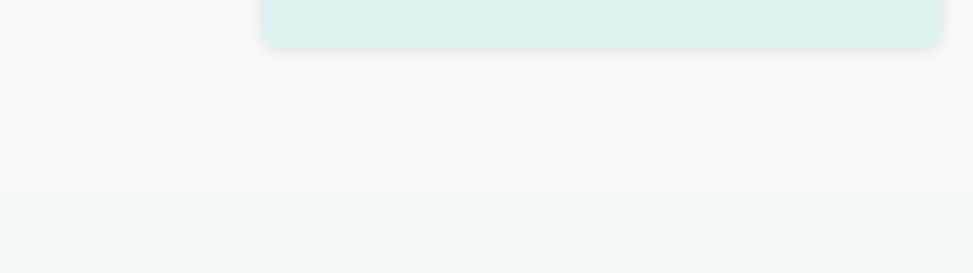
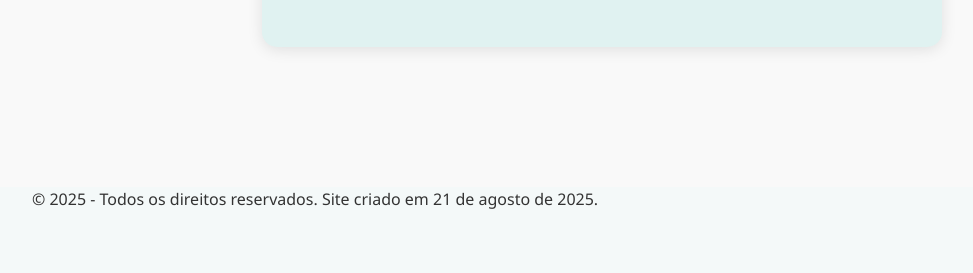
Before and after one commit to adrianoalves87/clinicall-piedade, a plain HTML site: page index.html in a window 1280 px wide. Shown: the part 5137-5410 px from the top of the page, without its empty margins (38-1011 px from the left). Before the commit the page ends 5324 px from the top, so only its background shows below. Drawn offline with nearby package versions, Linux system fonts and the light colour scheme.

Commit message:
Update index.html

```diff
--- a/index.html
+++ b/index.html
@@ -16,6 +16,7 @@
   <!-- Ionicons -->
   <script type="module" src="https://unpkg.com/ionicons@7.1.0/dist/ionicons/ionicons.esm.js"></script>
   <script nomodule src="https://unpkg.com/ionicons@7.1.0/dist/ionicons/ionicons.js"></script>
+
 </head>
 
 <body>
@@ -373,4 +374,10 @@
     document.querySelectorAll('.reveal').forEach(el => observer.observe(el));
   </script>
 </body>
+<footer class="footer">
+  <div class="max-width">
+    <p>© 2025 - Todos os direitos reservados. Site criado em 21 de agosto de 2025.</p>
+  </div>
+</footer>
+
 </html>
```
